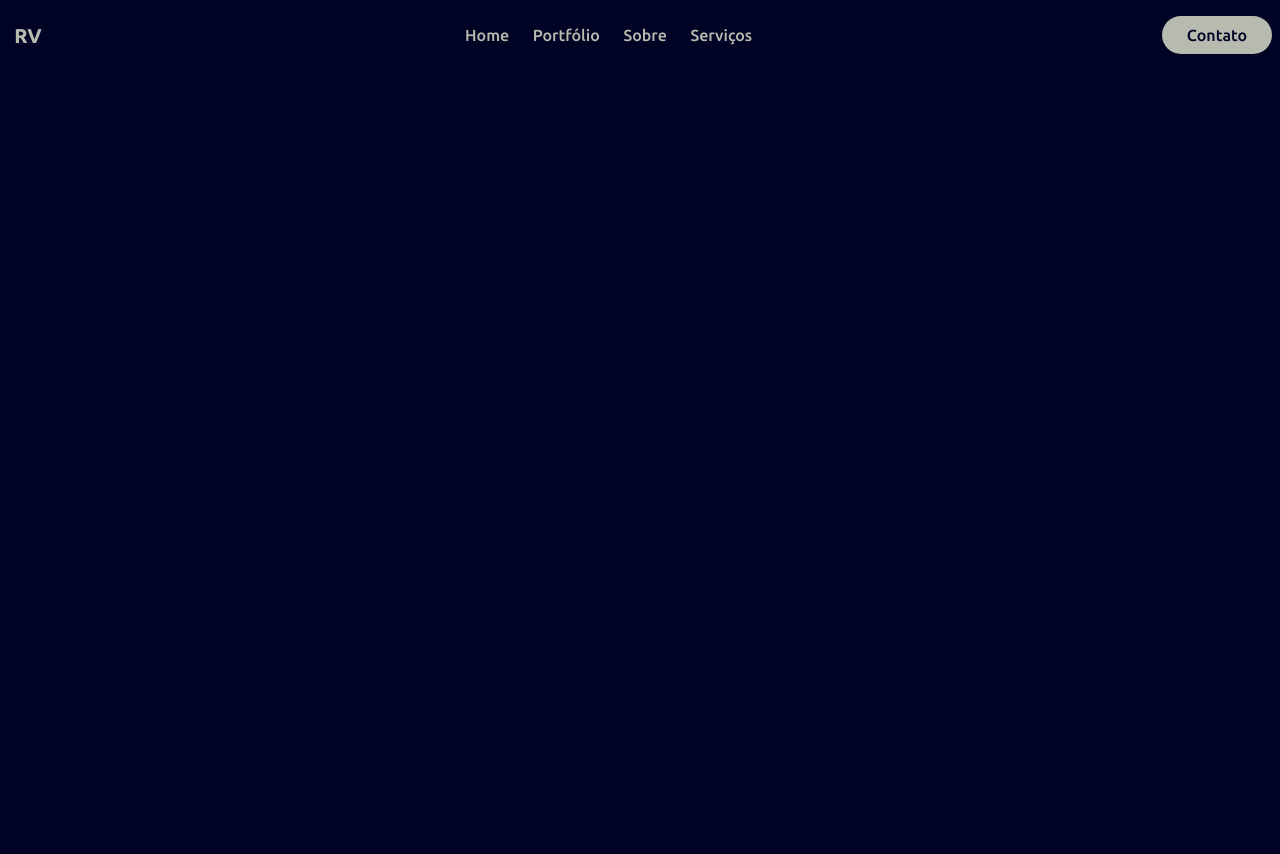
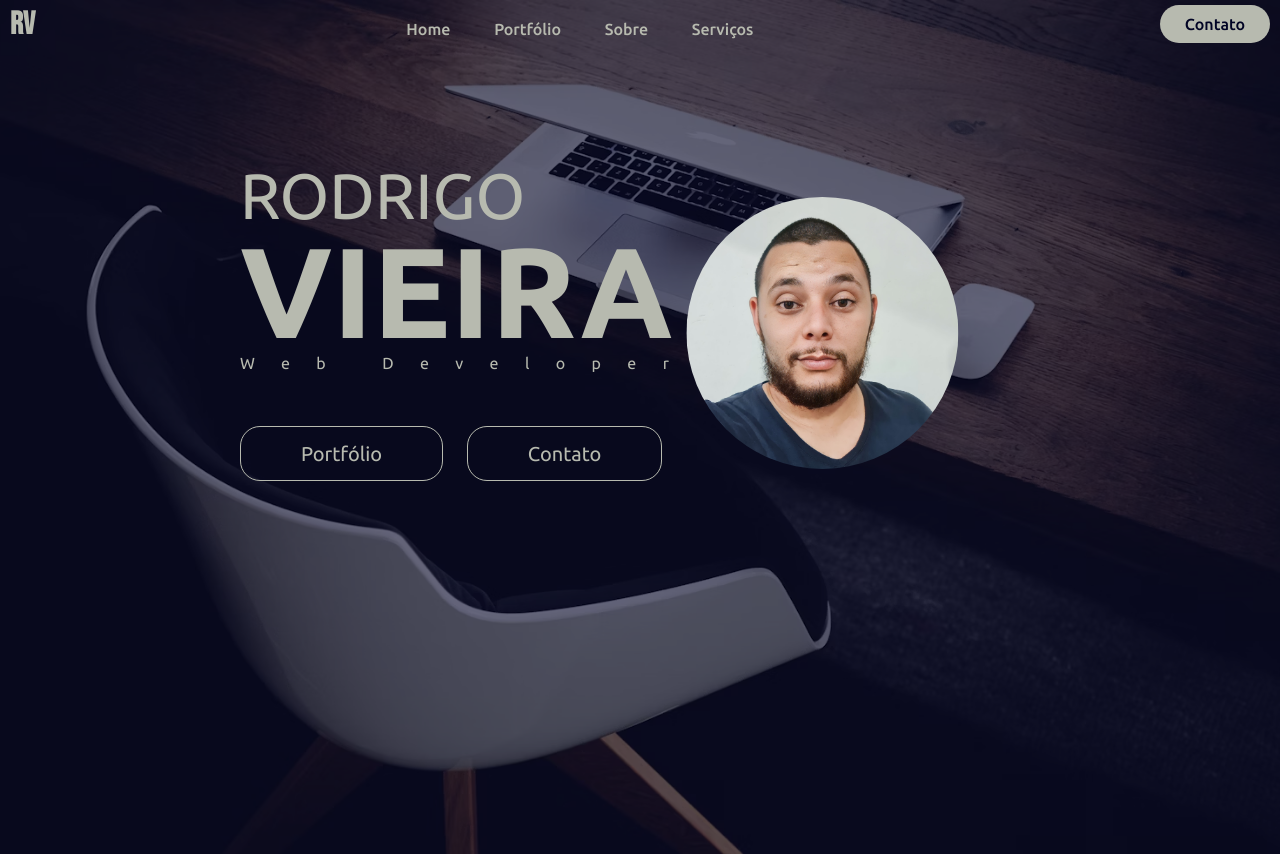
Before and after one commit to rodrigoVieiraaa/rodrigoVieira, a plain HTML site: page index.html in a window 1280 px wide. Before the commit the page ends 800 px from the top, so only its background shows below. Drawn offline with Linux system fonts and the light colour scheme.

Commit message:
Criação da página principal do site, incluindo botão e alguns ajustes no estilo do site

```diff
--- a/index.html
+++ b/index.html
@@ -9,17 +9,43 @@
     <link rel="stylesheet" href="./styles/style.css" />
   </head>
   <body>
+    <div class="background">
+      <img class="backgroundImage" src="./images/fundo2.avif" />
+
+      <div class="content">
         <header>
           <nav>
             <p id="logo">RV</p>
+
             <ul id="menu">
               <li class="botaoMenu">Home</li>
               <li class="botaoMenu">Portfólio</li>
               <li class="botaoMenu">Sobre</li>
               <li class="botaoMenu">Serviços</li>
+
               <li id="botaoContato" class="botaoMenu">Contato</li>
             </ul>
           </nav>
         </header>
+
+        <main>
+          <section class="container">
+            <h1 id="nome" class="titulo">Rodrigo</h1>
+            <h2 id="sobrenome" class="titulo">Vieira</h2>
+
+            <p class="titulo subtitulo">Web Developer</p>
+
+            <img
+              class="fotoperfil"
+              src="./images/rodrigo.jpeg"
+              alt="Foto de perfil do Rodrigo Vieira"
+            />
+
+            <a href="#" class="botao">Portfólio</a>
+            <a href="#" class="botao">Contato</a>
+          </section>
+        </main>
+      </div>
+    </div>
   </body>
 </html>
--- a/styles/style.css
+++ b/styles/style.css
@@ -1,4 +1,4 @@
-@import url("https://fonts.googleapis.com/css2?family=Ubuntu:wght@300;400;500;700&display=swap");
+@import url("https://fonts.googleapis.com/css2?family=Bebas+Neue&family=Ubuntu:wght@300;400;500;700&display=swap");
 
 :root {
   --color1: #1e5155;
@@ -8,27 +8,44 @@
   --color5: #000324;
 }
 
+* {
+  margin: 0;
+  padding: 0;
+}
+
 body {
   background-color: var(--color5);
   color: var(--color3);
 
   font-family: "Ubuntu", Arial, Helvetica, sans-serif;
-  font-size: 1rem;
+
+  overflow: hidden;
+}
+
+main {
+  max-width: 1000px;
+
+  margin: auto;
+}
+
+a {
+  text-decoration: none;
 }
 
 #logo {
-  float: left;
-  transform: translate(-50%, -50%);
+  position: absolute;
+  top: 5px;
+  left: 10px;
 
-  margin-left: 20px;
-
+  font-family: "Bebas Neue", Arial, Helvetica, sans-serif;
   font-weight: 700;
-  font-size: 20px;
+  font-size: 2em;
 }
 
 #menu {
   list-style: none;
   text-align: center;
+  justify-content: center;
 }
 
 #botaoContato {
@@ -38,10 +55,37 @@ body {
 
   background-color: var(--color3);
   color: var(--color5);
-  /* box-shadow: 0px 0px 5px #b7baaf45; */
-  /* color: var(--color3); */
+  /* box-shadow: 0px 0px 5px #b7baaf45;
+  color: var(--color3); */
 
   padding: 10px 25px;
+  margin: 5px 10px 0 0;
+}
+
+#nome {
+  font-weight: 400;
+  font-size: 4em;
+}
+
+#sobrenome {
+  font-size: 8em;
+}
+
+.background {
+  position: relative;
+}
+
+.backgroundImage {
+  position: absolute;
+  left: 0;
+  top: 0;
+  width: 100%;
+  height: auto;
+  opacity: 0.4;
+}
+
+.content {
+  position: relative;
 }
 
 .botaoMenu {
@@ -49,5 +93,44 @@ body {
 
   font-weight: 500;
 
-  padding: 10px;
+  padding: 20px;
 }
+
+.container {
+  position: relative;
+  margin: auto;
+  padding: 100px;
+}
+
+.titulo {
+  text-transform: uppercase;
+
+  margin: 0 0 -15px 0;
+  padding: 0;
+}
+
+.subtitulo {
+  margin: 5px 0 70px 0;
+  letter-spacing: 1.65em;
+
+  text-transform: none;
+}
+
+.fotoperfil {
+  float: right;
+  transform: translate(-30%, -90%);
+
+  width: 17em;
+  border-radius: 50%;
+}
+
+.botao {
+  margin: 0 20px 0 0;
+  padding: 15px 60px;
+
+  color: var(--color3);
+  font-size: 1.25em;
+
+  border: 1px solid var(--color3);
+  border-radius: 20px;
+}
```
Also changed, not shown: images/fundo1.avif (added), images/fundo2.avif (added), images/rodrigo.jpeg (added). Lines whose indentation alone changed are shown as unchanged.
